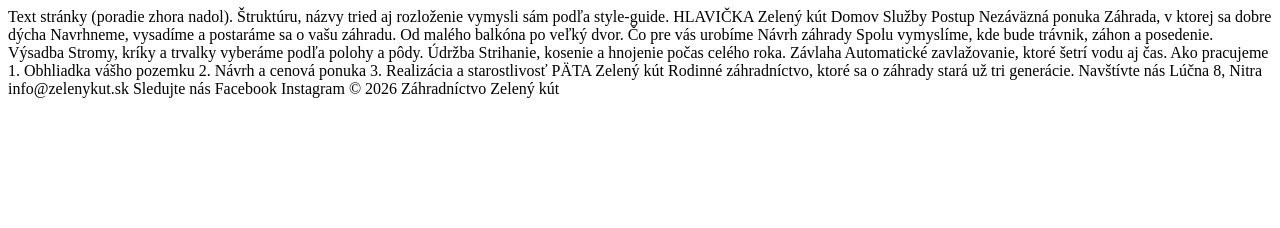
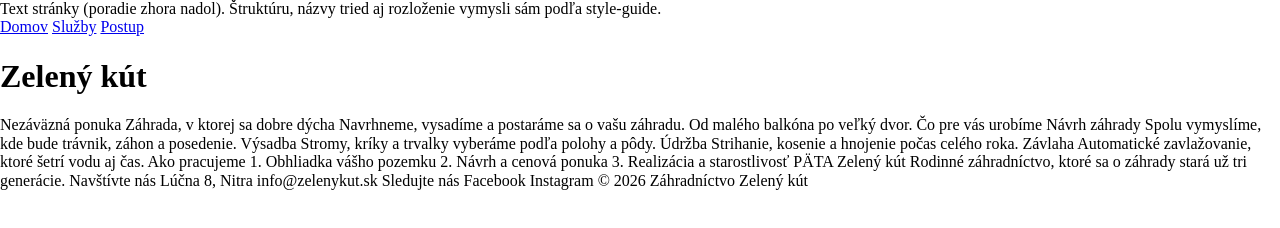
Before and after one commit to imdaniel25/zahradnictvo, a plain HTML site: page starter/index.html in a window 1280 px wide. Drawn offline with nearby package versions, Linux system fonts and the light colour scheme.

```diff
--- a/starter/assets/css/style.css
+++ b/starter/assets/css/style.css
@@ -0,0 +1,9 @@
+@import url('https://fonts.googleapis.com/css2?family=Cormorant+Garamond:ital,wght@0,300..700;1,300..700&family=Work+Sans:ital,wght@0,100..900;1,100..900&display=swap');
+
+:root{
+    --tmavozelena: oklch(38% 0.07 150);
+    --svetlozelená: oklch(65% 0.14 140);
+    --hnedá: hsl(25, 35%, 30%);
+    --pozadie-stránky: hsl(90, 30%, 96%);
+    --žltá: oklch(82% 0.15 85);
+}
--- a/starter/index.html
+++ b/starter/index.html
@@ -4,6 +4,7 @@ Text stránky (poradie zhora nadol). Štruktúru, názvy tried aj rozloženie vy
 <head>
     <meta charset="UTF-8">
     <meta name="viewport" content="width=device-width, initial-scale=1.0">
+    <link rel="stylesheet" href="assets/css/normalize.css">
     <link rel="stylesheet" href="assets/css/style.css">
     <title>zahradnictvo - Grabec</title>
 </head>
@@ -12,15 +13,21 @@ Text stránky (poradie zhora nadol). Štruktúru, názvy tried aj rozloženie vy
 </body>
 </html>
 
-HLAVIČKA
+<header>
+    <nav>
+        <a href="#">Domov</a>
+        <a href="#">Služby</a>
+        <a href="#">Postup</a>
+    </nav>
+    <h1>Zelený kút</h1>
+</header>
 
-Zelený kút
 
-Domov
 
-Služby
 
-Postup
+
+
+
 Nezáväzná ponuka
 
 Záhrada, v ktorej sa dobre dýcha
```
Also changed, not shown: starter/assets/css/normalize.css (added).
